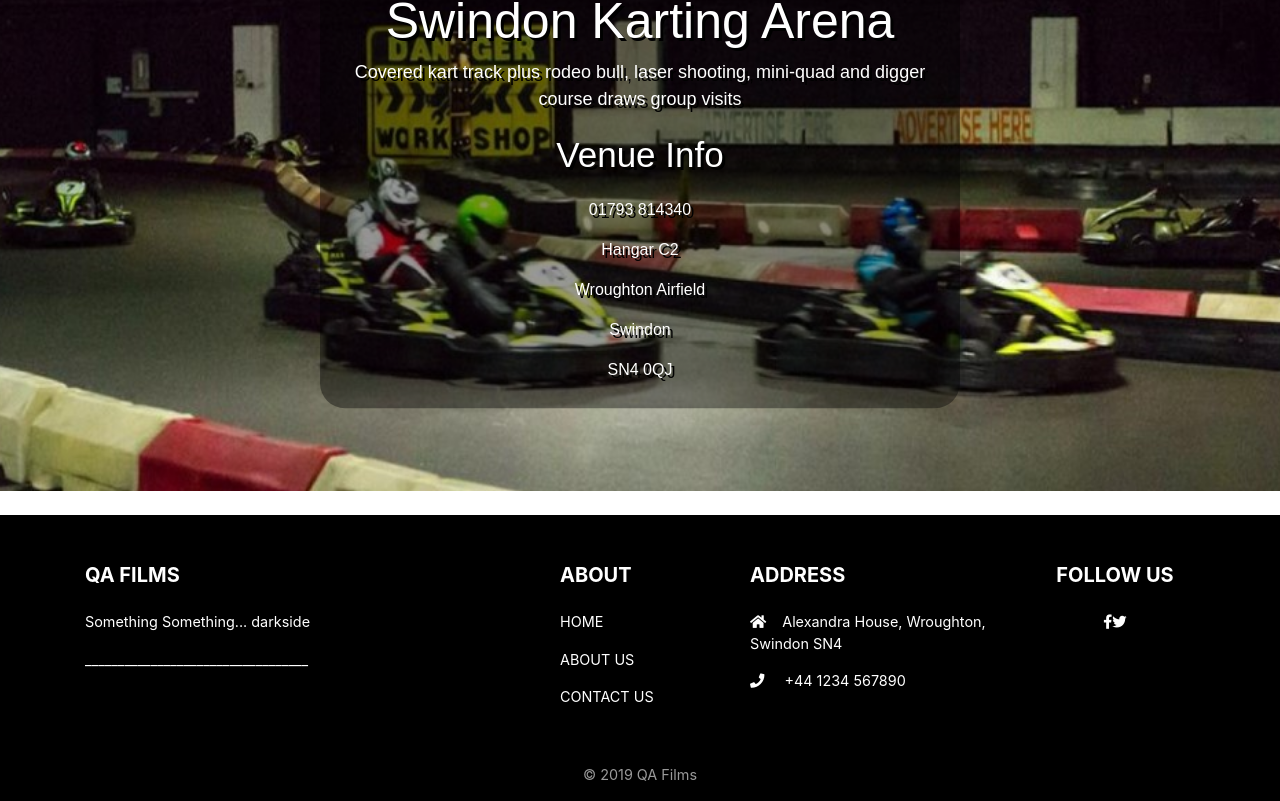
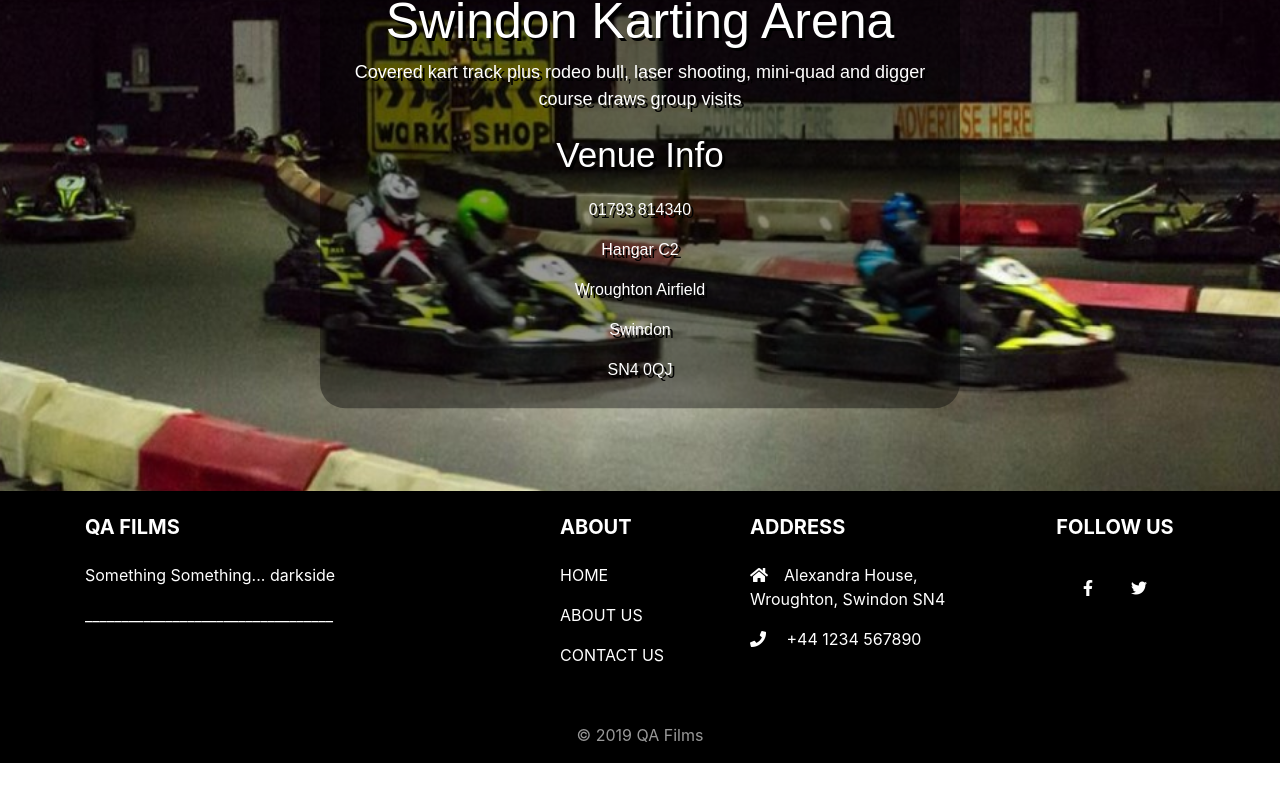
Before and after one commit to porkpiie/QA-cinema, a React (Create React App) app: page /ThingsToDo in a window 1280 px wide. Shown: the part 1496-2297 px from the top of the page. After the commit the page ends 2259 px from the top, so only its background shows below. Built offline with nearby package versions, Linux system fonts and the light colour scheme.

Commit message:
footer & tiles updated

```diff
--- a/src/App.css
+++ b/src/App.css
@@ -12,6 +12,7 @@ h1 {
 
 .App {
   text-align: center;
+  background-color: black;
 }
 
 .App-header {
@@ -43,7 +44,7 @@ h1 {
 
 .nav .nav-item.active .nav-link,
 .nav-item:hover .nav-link {
-  color: red;
+  color: fuchsia;
 }
 
 .nav-item {
@@ -75,15 +76,6 @@ h1 {
   padding-top: 5%;
 }
 
-.bg-company-footer {
-  background-color:rgb(34, 34, 34);
-  color:white;
-  padding-bottom: 25px;
-  align-content: center;
-  justify-content: center;
-  font-family: "Segoe UI", Frutiger, "Frutiger Linotype", "Dejavu Sans", "Helvetica Neue", Arial, sans-serif;
-}
-
 .p-2 {
   background-color: black
 }
--- a/src/Components/Footer.component.js
+++ b/src/Components/Footer.component.js
@@ -4,7 +4,7 @@ import { MDBCol, MDBContainer, MDBRow, MDBFooter } from "mdbreact";
 export default class AppFooter extends Component {
   render(){
     return (
-    <MDBFooter color="black" className="font-small lighten-3 pt-4 mt-4">
+      <MDBFooter color="black">
         <MDBContainer className="text-center text-md-left">
           <MDBRow className="my-4">
             <MDBCol md="4" lg="4">
@@ -49,11 +49,11 @@ export default class AppFooter extends Component {
                 Follow us
               </h5>
               <div className="mt-2 ">
-              <a type="button" className="btn-floating btn-small btn-fb" href="#!">
-                <i className="fab fa-facebook-f" />
+                <a className="btn btn-link" href="#!">
+                  <i className="fab fa-facebook-f text-white" />
                 </a>
-              <a type="button" className="btn-floating btn-small btn-tw" href="#!">
-                <i className="fab fa-twitter" />
+                <a type="button" className="btn btn-link" href="https://twitter.com/filmsqa">
+                  <i className="fab fa-twitter text-white" />
                 </a>
               </div>
             </MDBCol>
--- a/src/Components/Navbar.component.js
+++ b/src/Components/Navbar.component.js
@@ -59,7 +59,7 @@ export default class Navigation extends Component {
           </Dropdown>
           <Form inline className="ml-auto mr-3">
             <FormControl type="text" placeholder="Search" className="mr-sm-2" />
-            <Button variant="outline-success">SEARCH</Button>
+            <Button variant="outline-danger">SEARCH</Button>
           </Form>
         </Nav>
       </div>
--- a/src/index.css
+++ b/src/index.css
@@ -14,7 +14,6 @@ code {
 
 .carousel-img-wrapper {
   height: 500px;
-
 }
 .carousel-img-wrapper img {
   width: 100%;
```
Lines whose indentation alone changed are shown as unchanged.
